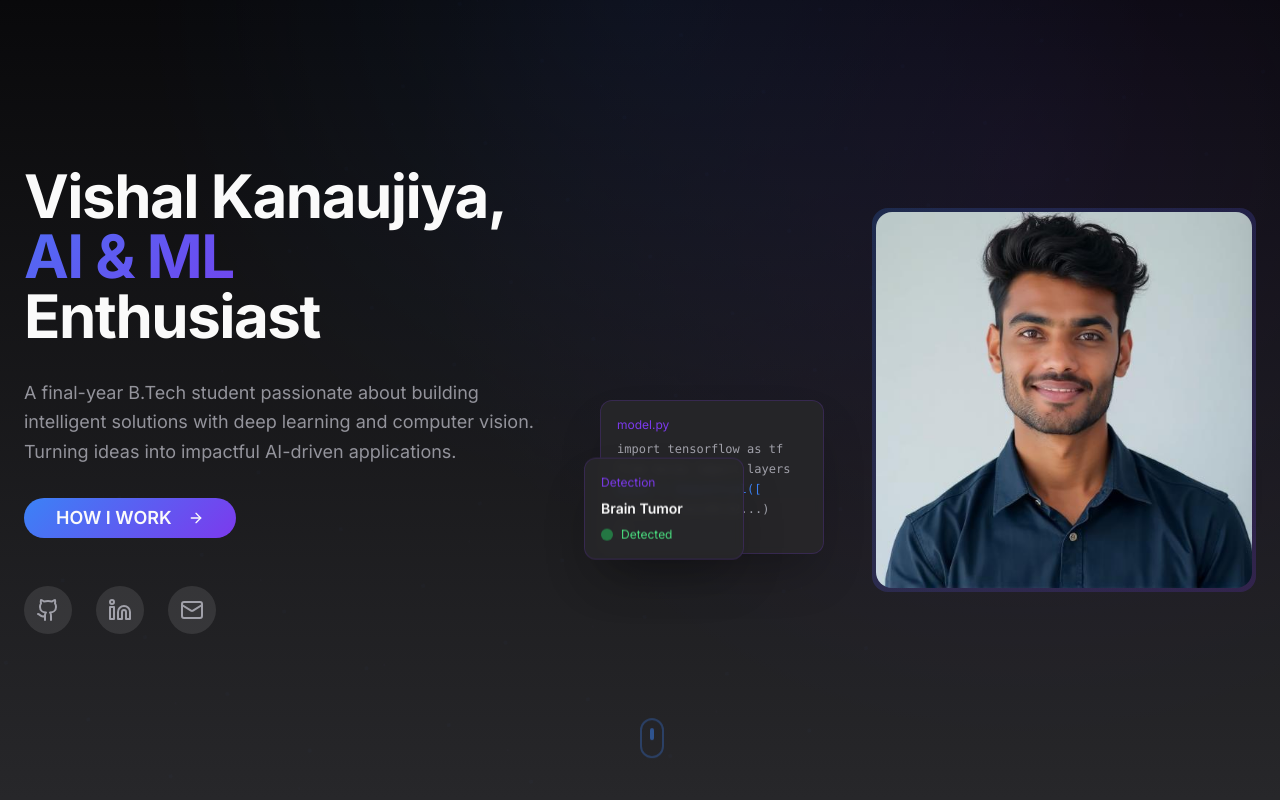
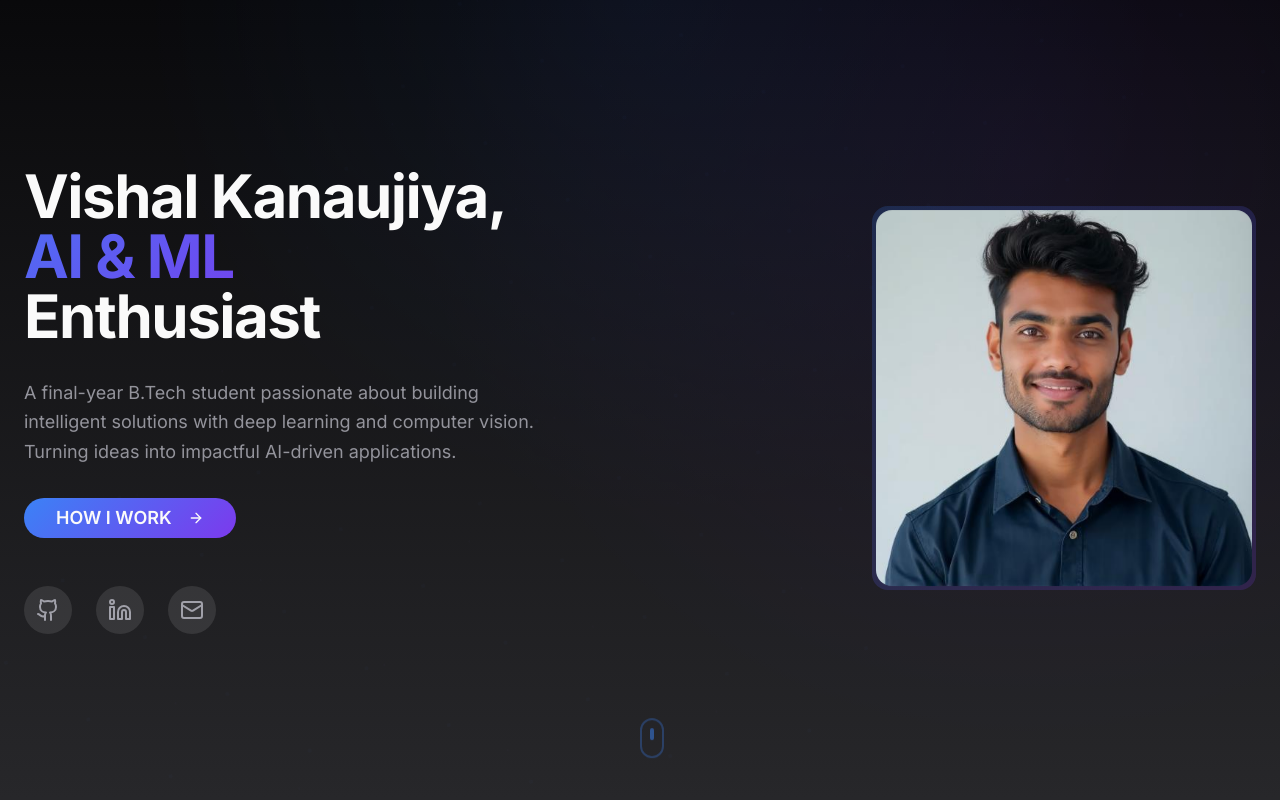
Before and after one commit to vishalkk098/vishalk-visionary-port, a React (Vite) app: page / in a window 1280 px wide. Shown: the top 800 px of the page. Built offline with nearby package versions, Linux system fonts and the light colour scheme.

Commit message:
Remove duplicate hero section
Remove the duplicate hero section and ensure only the primary one is displayed.

```diff
--- a/src/components/portfolio/HeroSection.tsx
+++ b/src/components/portfolio/HeroSection.tsx
@@ -75,10 +75,10 @@ const HeroSection = () => {
             </div>
           </div>
 
-          {/* Right Content - Profile & Floating Elements */}
+          {/* Right Content - Profile Image */}
           <div className="relative flex justify-center lg:justify-end">
             {/* Main Profile Image */}
-            <div className="relative z-20">
+            <div className="relative z-20 animate-float">
               <div className="w-80 h-80 lg:w-96 lg:h-96 rounded-2xl overflow-hidden bg-gradient-to-br from-primary/20 to-accent-purple/20 p-1">
                 <div className="w-full h-full rounded-2xl overflow-hidden">
                   <img
@@ -86,57 +86,6 @@ const HeroSection = () => {
                     alt="Vishal Kanaujiya - AI & ML Enthusiast"
                     className="w-full h-full object-cover"
                   />
-                </div>
-              </div>
-            </div>
-
-            {/* Floating UI Elements */}
-            {/* Analytics Card */}
-            <div className="absolute top-16 -right-4 lg:right-12 z-10 animate-float">
-              <div className="bg-card-dark/90 backdrop-blur-sm rounded-xl p-4 border border-primary/20 shadow-2xl w-48">
-                <div className="text-sm text-muted-foreground-dark mb-2">Model Accuracy</div>
-                <div className="text-2xl font-bold text-primary mb-1">94.7%</div>
-                <div className="text-xs text-accent-purple">+2.3% from last model</div>
-                <div className="mt-3 h-2 bg-muted-dark rounded-full overflow-hidden">
-                  <div className="h-full w-[94.7%] bg-gradient-to-r from-primary to-accent-purple rounded-full"></div>
-                </div>
-              </div>
-            </div>
-
-            {/* Code Snippet Card */}
-            <div className="absolute top-48 -left-8 lg:-left-16 z-10 animate-float" style={{animationDelay: '1s'}}>
-              <div className="bg-card-dark/90 backdrop-blur-sm rounded-xl p-4 border border-accent-purple/20 shadow-2xl w-56">
-                <div className="text-xs text-accent-purple mb-2">model.py</div>
-                <div className="font-mono text-xs text-muted-foreground-dark space-y-1">
-                  <div>import tensorflow as tf</div>
-                  <div>from keras import layers</div>
-                  <div className="text-primary">model = Sequential([</div>
-                  <div className="pl-2">layers.Conv2D(32...)</div>
-                  <div>])</div>
-                </div>
-              </div>
-            </div>
-
-            {/* Skills Badge */}
-            <div className="absolute bottom-20 -right-8 lg:right-8 z-10 animate-float" style={{animationDelay: '2s'}}>
-              <div className="bg-card-dark/90 backdrop-blur-sm rounded-xl p-4 border border-primary/20 shadow-2xl">
-                <div className="text-sm text-muted-foreground-dark mb-2">Top Skills</div>
-                <div className="flex flex-wrap gap-2">
-                  <span className="px-2 py-1 bg-primary/20 text-primary text-xs rounded-full">Python</span>
-                  <span className="px-2 py-1 bg-accent-purple/20 text-accent-purple text-xs rounded-full">CNN</span>
-                  <span className="px-2 py-1 bg-primary/20 text-primary text-xs rounded-full">Flask</span>
-                </div>
-              </div>
-            </div>
-
-            {/* Brain Visualization */}
-            <div className="absolute bottom-8 -left-12 lg:-left-20 z-10 animate-float" style={{animationDelay: '0.5s'}}>
-              <div className="bg-card-dark/90 backdrop-blur-sm rounded-xl p-4 border border-accent-purple/20 shadow-2xl w-40">
-                <div className="text-xs text-accent-purple mb-2">Detection</div>
-                <div className="text-sm font-semibold text-foreground-dark mb-2">Brain Tumor</div>
-                <div className="flex items-center gap-2">
-                  <div className="w-3 h-3 bg-green-500 rounded-full animate-pulse"></div>
-                  <div className="text-xs text-green-400">Detected</div>
                 </div>
               </div>
             </div>
```
